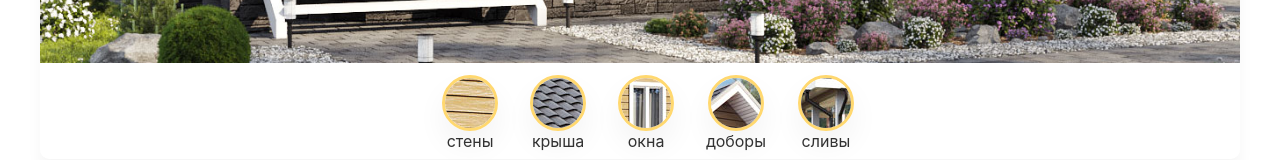
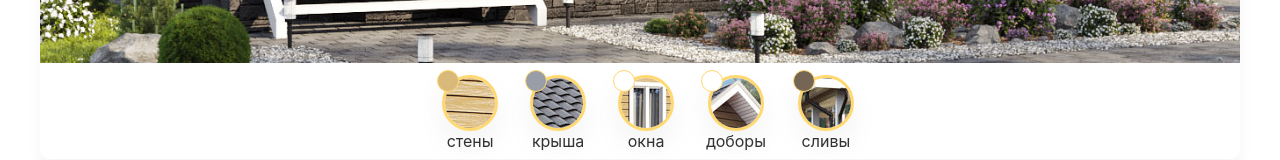
Before and after one commit to smwbtech/house_customizer, a Svelte app: page / in a window 1280 px wide. Shown: the part 621-781 px from the top of the page. Built offline with nearby package versions, Linux system fonts and the light colour scheme.

Commit message:
Update ControllsItem.svelte
* Added color marker

```diff
--- a/src/ControllsItem.svelte
+++ b/src/ControllsItem.svelte
@@ -30,6 +30,17 @@
 			cursor: pointer;
 			transform: scale(1);
 			transition: transform 0.2s ease-in, border 0.2s ease-in;
+		}
+
+		& .color-marker {
+			width: 20px;
+			height: 20px;
+			border-radius: 50%;
+			border: 1px solid #ffd86f;
+			position: absolute;
+			left: -5px;
+			top: -5px;
+			box-shadow: 0 15px 30px rgba(0, 0, 0, 0.05);
 		}
 	}
 
@@ -67,6 +78,8 @@
 		isSubmenuOpen = false;
 	}
 
+	$: markerStyle = `background-color: ${colors[activeColorIndex].hex};`;
+
 	/**
         Toggle submenu status and dispatch
         'change-submenu' event with index of
@@ -83,6 +96,7 @@
 
 	function changeItemHandler(e) {
 		const { colorIndex } = e.detail;
+		console.log(e.detail);
 		activeColorIndex = colorIndex;
 		dispatch('change-item', {
 			...e.detail
@@ -97,6 +111,7 @@
 >
 	<img {src} {alt} />
 	<span>{title}</span>
+	<span class="color-marker" style="{markerStyle}"></span>
 	{#if show}
 		<ColorMenu
 			{colors}
```
